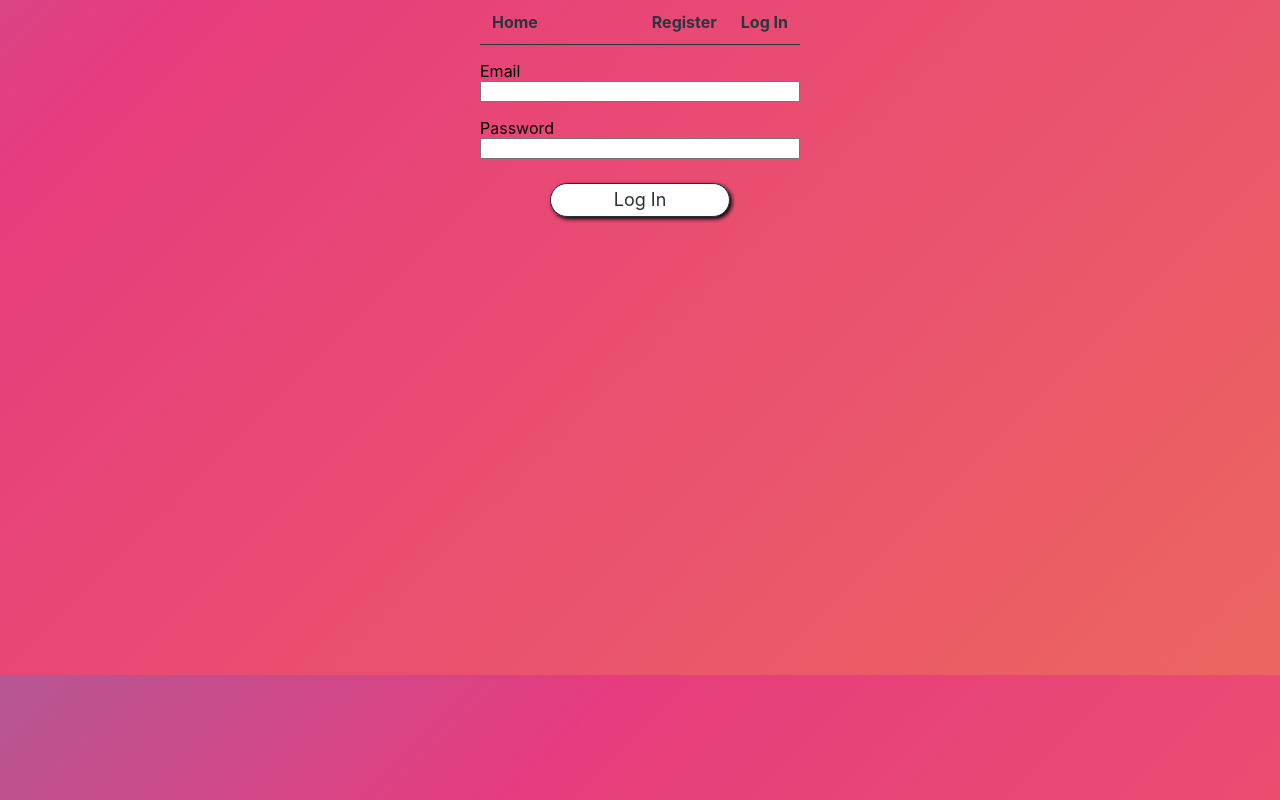
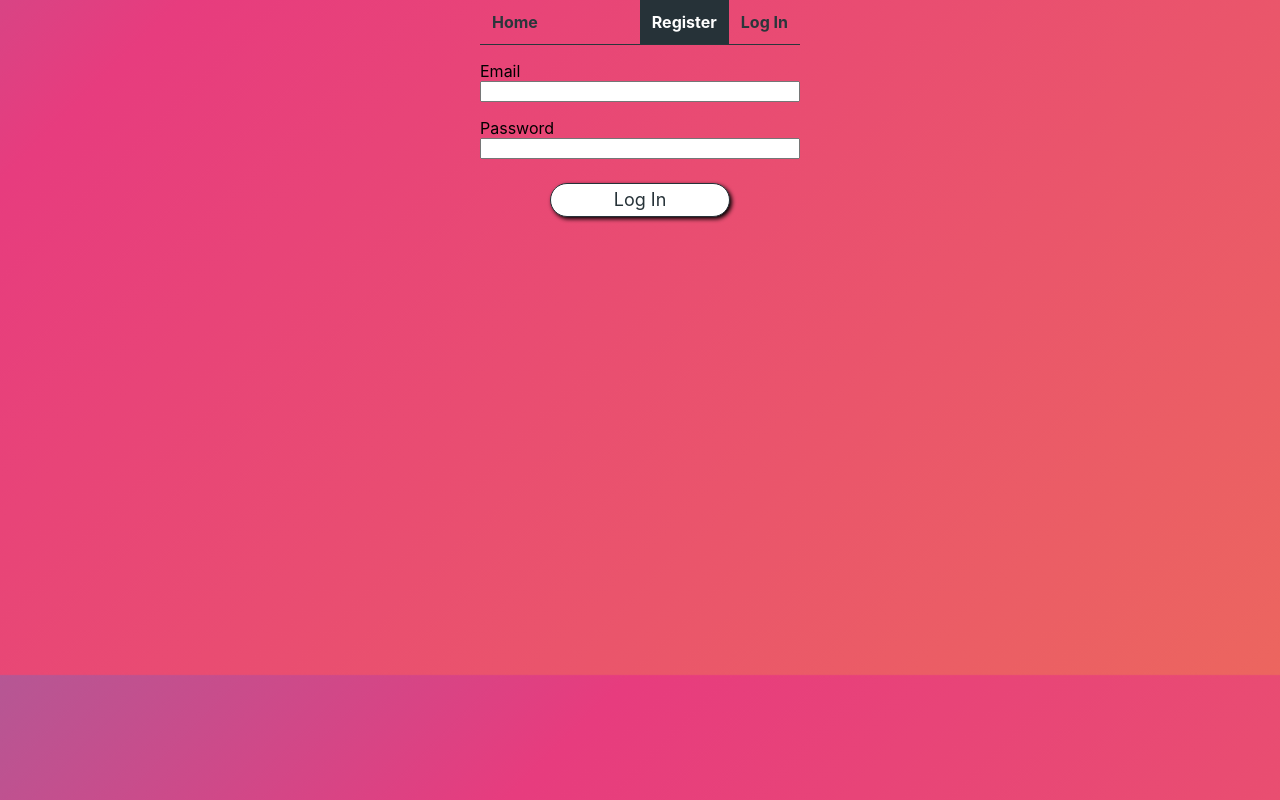
Before and after one commit to Paulina-Maciesowicz/goit-react-hw-08-phonebook2, a React (Create React App) app: page /login in a window 1280 px wide. In both pictures the pointer is over the link "Register". Built offline with nearby package versions, Linux system fonts and the light colour scheme.

Commit message:
update
update

```diff
--- a/src/components/AuthNav/AuthNav.module.css
+++ b/src/components/AuthNav/AuthNav.module.css
@@ -9,3 +9,11 @@
 .link.active {
   color: #e84a5f;
 }
+
+.link:hover,
+.link:focus {
+  opacity: 1;
+  background-color: var(--blueGray-900);
+  color: var(--white-color);
+  box-shadow: none;
+}
--- a/src/components/Navigation/Navigation.module.css
+++ b/src/components/Navigation/Navigation.module.css
@@ -9,3 +9,11 @@
 .link.active {
   color: #e84a5f;
 }
+
+.link:hover,
+.link:focus {
+  opacity: 1;
+  background-color: var(--blueGray-900);
+  color: var(--white-color);
+  box-shadow: none;
+}
--- a/src/components/UserMenu/UserMenu.module.css
+++ b/src/components/UserMenu/UserMenu.module.css
@@ -2,16 +2,16 @@
   display: flex;
   align-items: center;
   gap: 12px;
+  color: var(--white-color);
 }
 
 .username {
-  font-weight: 700;
+  font-weight: 300;
 }
 
 /* ------------the same btn Contact Form---------- */
 
 .subBtn {
-  /* margin-left: 8px; */
   padding-left: 16px;
   padding-right: 16px;
   border-radius: 100px;
```
